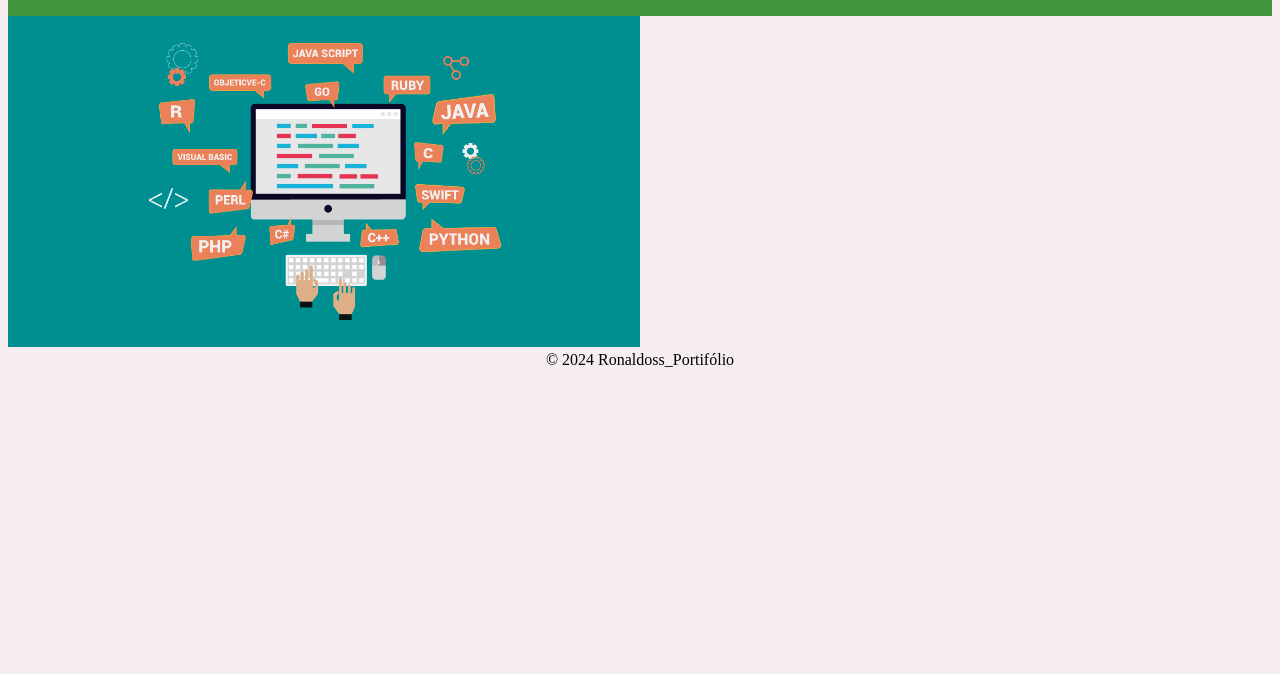
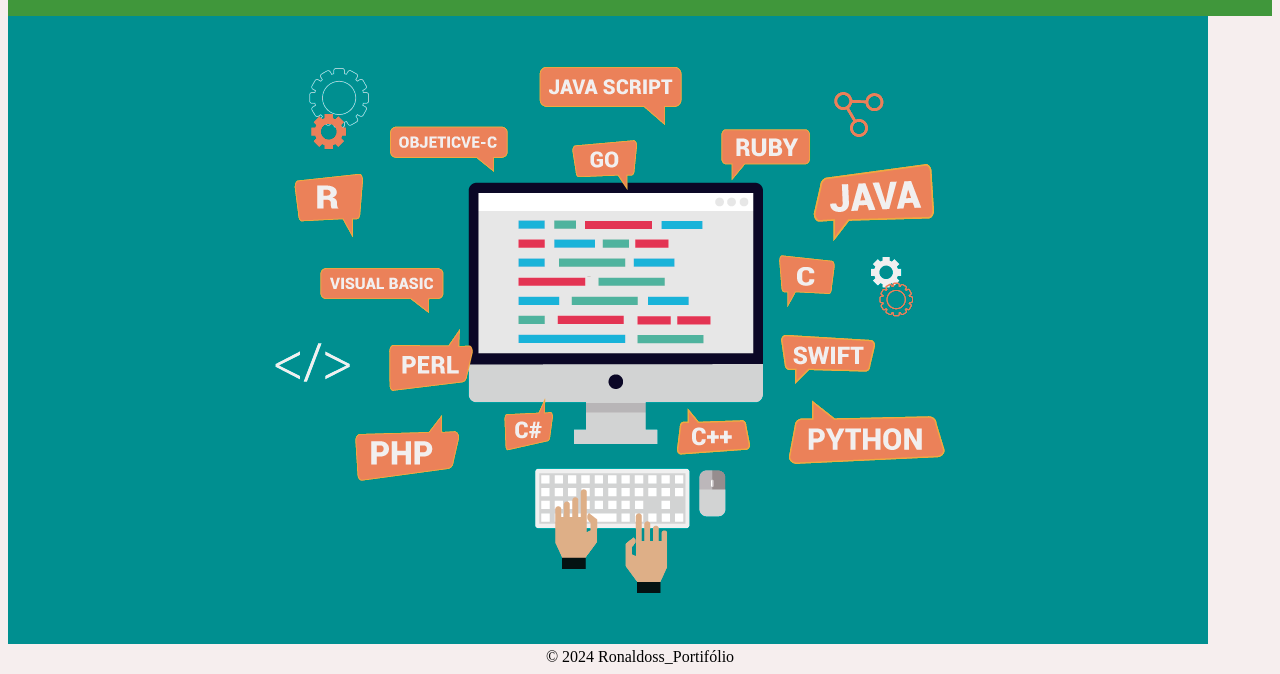
Before and after one commit to Ronaldosdeltas/Meu_Portif-lio, a plain HTML site: page index.html in a window 1280 px wide. Shown: the part 130-804 px from the top of the page. Drawn offline with Linux system fonts and the light colour scheme.

Commit message:
Update main.css

```diff
--- a/main.css
+++ b/main.css
@@ -40,7 +40,7 @@ color: white;
     width: 200px;
 }
 .imagem1{
-    width: 50%;
+    max-width: 100%;
 
 }
 button{
```
